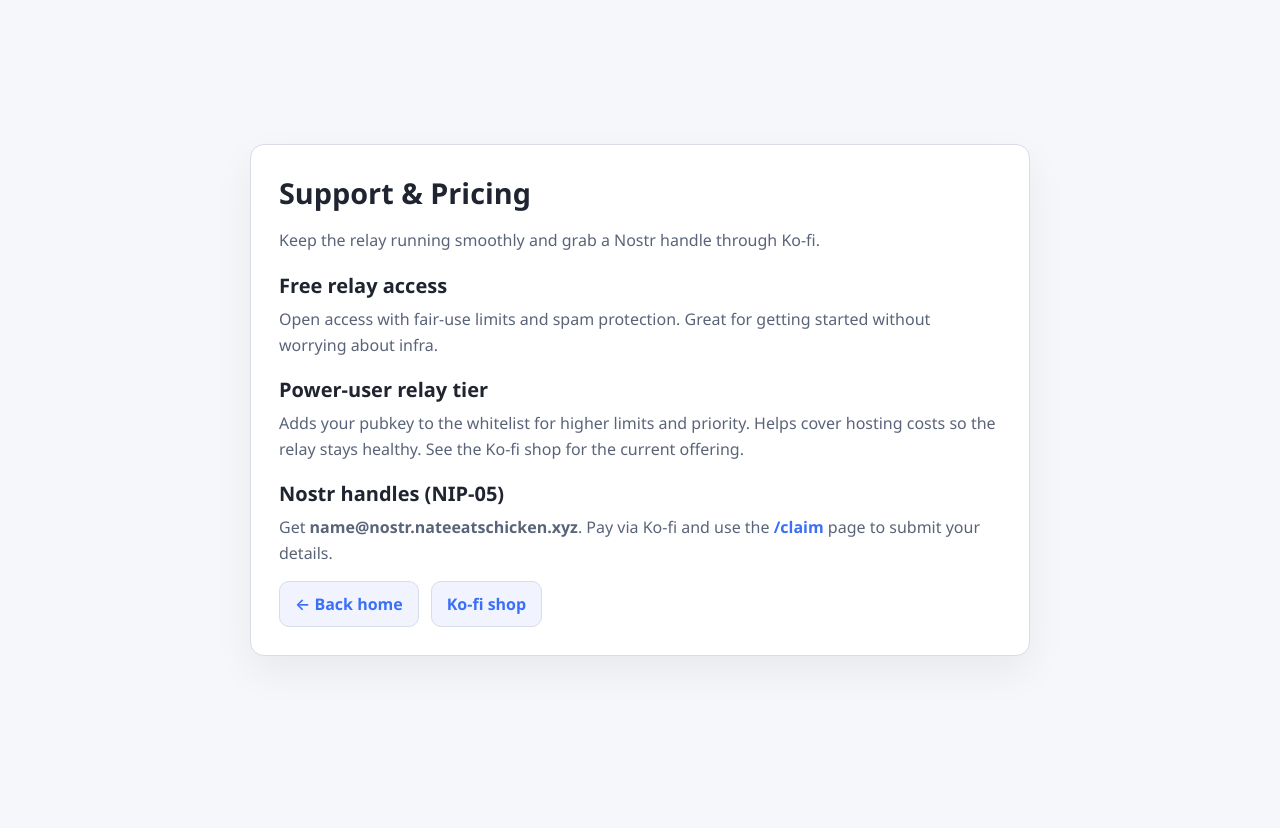
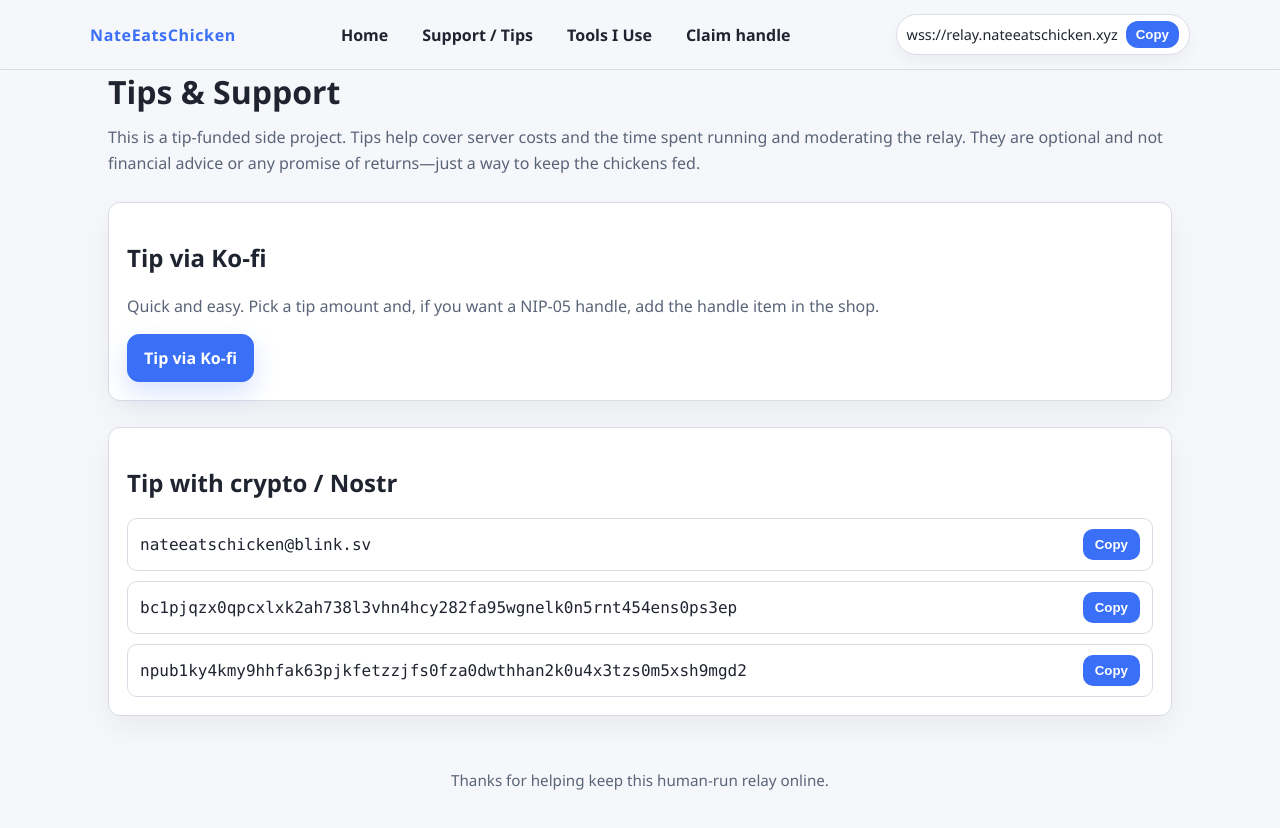
Before and after one commit to tn9ae/nostr-nateeatschicken, a plain HTML site: page site/support.html in a window 1280 px wide. Before the commit the page ends 800 px from the top, so only its background shows below. Drawn offline with Linux system fonts and the light colour scheme.

Commit message:
Update support page tip addresses

```diff
--- a/site/support.html
+++ b/site/support.html
@@ -3,7 +3,7 @@
 <head>
   <meta charset="UTF-8">
   <meta name="viewport" content="width=device-width, initial-scale=1.0">
-  <title>Support & Pricing – NateEatsChicken Nostr</title>
+  <title>Tips & Support – NateEatsChicken Nostr</title>
   <style>
     :root {
       --bg: #f6f7fb;
@@ -17,101 +17,227 @@
     body {
       margin: 0;
       min-height: 100vh;
-      display: flex;
-      align-items: center;
-      justify-content: center;
       background: var(--bg);
       color: var(--text);
       font-family: "Segoe UI", system-ui, -apple-system, sans-serif;
-      padding: 32px 18px;
     }
+    a { color: inherit; text-decoration: none; }
+    .container { width: 100%; max-width: 1100px; margin: 0 auto; padding: 0 18px; }
+    header {
+      position: sticky;
+      top: 0;
+      z-index: 10;
+      backdrop-filter: blur(6px);
+      background: rgba(246, 247, 251, 0.8);
+      border-bottom: 1px solid var(--border);
+    }
+    .nav {
+      display: flex;
+      align-items: center;
+      justify-content: space-between;
+      padding: 14px 0;
+      gap: 12px;
+      flex-wrap: wrap;
+    }
+    .brand {
+      font-weight: 800;
+      letter-spacing: 0.04em;
+      color: var(--accent);
+    }
+    .nav-links {
+      display: flex;
+      gap: 14px;
+      flex-wrap: wrap;
+      align-items: center;
+    }
+    .nav-links a {
+      padding: 8px 10px;
+      border-radius: 8px;
+      color: var(--text);
+      font-weight: 600;
+    }
+    .nav-links a:hover { background: #eef1fb; }
+    .pill {
+      display: inline-flex;
+      align-items: center;
+      gap: 8px;
+      border: 1px solid var(--border);
+      border-radius: 999px;
+      padding: 6px 10px;
+      background: #fff;
+      font-size: 0.9rem;
+      box-shadow: 0 8px 16px rgba(0,0,0,0.04);
+      white-space: nowrap;
+    }
+    .pill button {
+      border: none;
+      background: var(--accent);
+      color: #fff;
+      border-radius: 12px;
+      padding: 6px 10px;
+      cursor: pointer;
+      font-weight: 600;
+    }
+    main { padding: 42px 0 24px; }
+    h1 { margin: 0 0 12px; font-size: 2rem; }
+    p.lead { margin: 0 0 14px; color: var(--muted); line-height: 1.6; }
+    section { margin-bottom: 26px; }
     .card {
-      width: 100%;
-      max-width: 780px;
       background: var(--card);
       border: 1px solid var(--border);
-      border-radius: 14px;
-      padding: 28px;
-      box-shadow: 0 16px 40px rgba(0, 0, 0, 0.06);
-    }
-    h1 {
-      margin: 0 0 16px;
-      font-size: 1.8rem;
-    }
-    h2 {
-      margin: 18px 0 8px;
-      font-size: 1.25rem;
-    }
-    p {
-      margin: 0 0 12px;
-      line-height: 1.6;
-      color: var(--muted);
-    }
-    a {
-      color: var(--accent);
-      font-weight: 600;
-      text-decoration: none;
-    }
-    a:hover { text-decoration: underline; }
-    .links {
-      margin-top: 14px;
-      display: flex;
-      gap: 12px;
-      flex-wrap: wrap;
+      border-radius: 12px;
+      padding: 18px;
+      box-shadow: 0 12px 30px rgba(0,0,0,0.05);
     }
     .btn {
       display: inline-flex;
       align-items: center;
       justify-content: center;
-      padding: 11px 15px;
-      border-radius: 10px;
+      padding: 12px 16px;
+      border-radius: 12px;
       border: 1px solid var(--border);
       background: #f1f4ff;
       color: var(--accent);
-      font-weight: 600;
-      text-decoration: none;
+      font-weight: 700;
       transition: transform 120ms ease, box-shadow 120ms ease, background 120ms ease;
     }
-    .btn:hover {
-      transform: translateY(-1px);
-      box-shadow: 0 12px 24px rgba(0, 0, 0, 0.08);
-      background: #e8ecff;
+    .btn.primary {
+      background: var(--accent);
+      color: #fff;
+      border-color: var(--accent);
+      box-shadow: 0 10px 24px rgba(58, 111, 247, 0.2);
+    }
+    .btn:hover { transform: translateY(-1px); box-shadow: 0 12px 24px rgba(0,0,0,0.08); background: #e8ecff; }
+    .btn.primary:hover { background: #305de0; }
+    .tip-row {
+      display: flex;
+      align-items: center;
+      justify-content: space-between;
+      gap: 10px;
+      padding: 10px 12px;
+      border: 1px solid var(--border);
+      border-radius: 10px;
+      background: #fff;
+      overflow: auto;
+    }
+    .tip-row code {
+      font-family: "SFMono-Regular", Menlo, Monaco, Consolas, "Liberation Mono", "Courier New", monospace;
+      color: var(--text);
+      white-space: nowrap;
+    }
+    .tip-row button {
+      border: none;
+      background: var(--accent);
+      color: #fff;
+      border-radius: 10px;
+      padding: 8px 12px;
+      cursor: pointer;
+      font-weight: 600;
+      flex-shrink: 0;
+    }
+    footer {
+      text-align: center;
+      padding: 28px 0 38px;
+      color: var(--muted);
+      font-size: 0.95rem;
     }
   </style>
 </head>
 <body>
-  <main class="card">
-    <h1>Support & Pricing</h1>
-    <p>Keep the relay running smoothly and grab a Nostr handle through Ko-fi.</p>
+  <header>
+    <div class="container nav">
+      <div class="brand">NateEatsChicken</div>
+      <nav class="nav-links">
+        <a href="/">Home</a>
+        <a href="/support.html">Support / Tips</a>
+        <a href="/tools.html">Tools I Use</a>
+        <a href="/claim">Claim handle</a>
+      </nav>
+      <div class="pill">
+        <span id="relay-url">wss://relay.nateeatschicken.xyz</span>
+        <button type="button" data-copy-target="relay-url">Copy</button>
+      </div>
+    </div>
+  </header>
 
+  <main class="container">
     <section>
-      <h2>Free relay access</h2>
-      <p>
-        Open access with fair-use limits and spam protection. Great for getting started
-        without worrying about infra.
+      <h1>Tips &amp; Support</h1>
+      <p class="lead">
+        This is a tip-funded side project. Tips help cover server costs and the time spent running and moderating the relay.
+        They are optional and not financial advice or any promise of returns—just a way to keep the chickens fed.
       </p>
     </section>
 
-    <section>
-      <h2>Power-user relay tier</h2>
-      <p>
-        Adds your pubkey to the whitelist for higher limits and priority. Helps cover hosting
-        costs so the relay stays healthy. See the Ko-fi shop for the current offering.
-      </p>
+    <section class="card">
+      <h2>Tip via Ko-fi</h2>
+      <p class="lead">Quick and easy. Pick a tip amount and, if you want a NIP-05 handle, add the handle item in the shop.</p>
+      <a class="btn primary" href="https://ko-fi.com/nateeatschicken">Tip via Ko-fi</a>
     </section>
 
-    <section>
-      <h2>Nostr handles (NIP-05)</h2>
-      <p>
-        Get <strong>name@nostr.nateeatschicken.xyz</strong>. Pay via Ko-fi and use the
-        <a href="/claim">/claim</a> page to submit your details.
-      </p>
+    <section class="card">
+      <h2>Tip with crypto / Nostr</h2>
+      <div class="tip-row" style="margin-top: 8px;">
+        <code id="support-lightning">nateeatschicken@blink.sv</code>
+        <button type="button" data-copy-target="support-lightning">Copy</button>
+      </div>
+      <div class="tip-row" style="margin-top: 10px;">
+        <code id="support-btc">bc1pjqzx0qpcxlxk2ah738l3vhn4hcy282fa95wgnelk0n5rnt454ens0ps3ep</code>
+        <button type="button" data-copy-target="support-btc">Copy</button>
+      </div>
+      <div class="tip-row" style="margin-top: 10px;">
+        <code id="support-npub">npub1ky4kmy9hhfak63pjkfetzzjfs0fza0dwthhan2k0u4x3tzs0m5xsh9mgd2</code>
+        <button type="button" data-copy-target="support-npub">Copy</button>
+      </div>
     </section>
+  </main>
 
-    <div class="links">
-      <a class="btn" href="/index.html">← Back home</a>
-      <a class="btn" href="https://ko-fi.com/nateeatschicken/shop" target="_blank" rel="noreferrer">Ko-fi shop</a>
-    </div>
-  </main>
+  <footer>
+    Thanks for helping keep this human-run relay online.
+  </footer>
+
+  <script>
+    function copyTextFromId(targetId, button) {
+      const el = document.getElementById(targetId);
+      if (!el) return;
+      const text = el.textContent || "";
+
+      const setCopied = () => {
+        const original = button.textContent;
+        button.textContent = "Copied!";
+        button.disabled = true;
+        setTimeout(() => {
+          button.textContent = original;
+          button.disabled = false;
+        }, 1500);
+      };
+
+      if (navigator.clipboard && navigator.clipboard.writeText) {
+        navigator.clipboard.writeText(text).then(setCopied).catch(() => fallbackCopy(text, setCopied));
+      } else {
+        fallbackCopy(text, setCopied);
+      }
+    }
+
+    function fallbackCopy(text, onDone) {
+      const textarea = document.createElement("textarea");
+      textarea.value = text;
+      textarea.style.position = "fixed";
+      textarea.style.opacity = "0";
+      document.body.appendChild(textarea);
+      textarea.focus();
+      textarea.select();
+      try { document.execCommand("copy"); } catch (e) { console.error(e); }
+      document.body.removeChild(textarea);
+      if (onDone) onDone();
+    }
+
+    document.querySelectorAll("[data-copy-target]").forEach((btn) => {
+      btn.addEventListener("click", () => {
+        const targetId = btn.getAttribute("data-copy-target");
+        copyTextFromId(targetId, btn);
+      });
+    });
+  </script>
 </body>
 </html>
```
